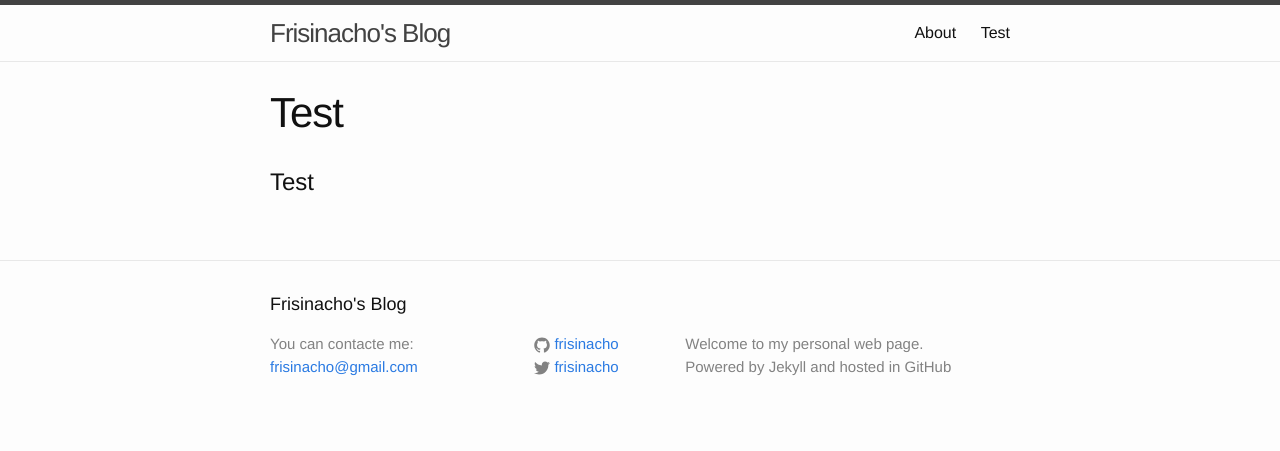
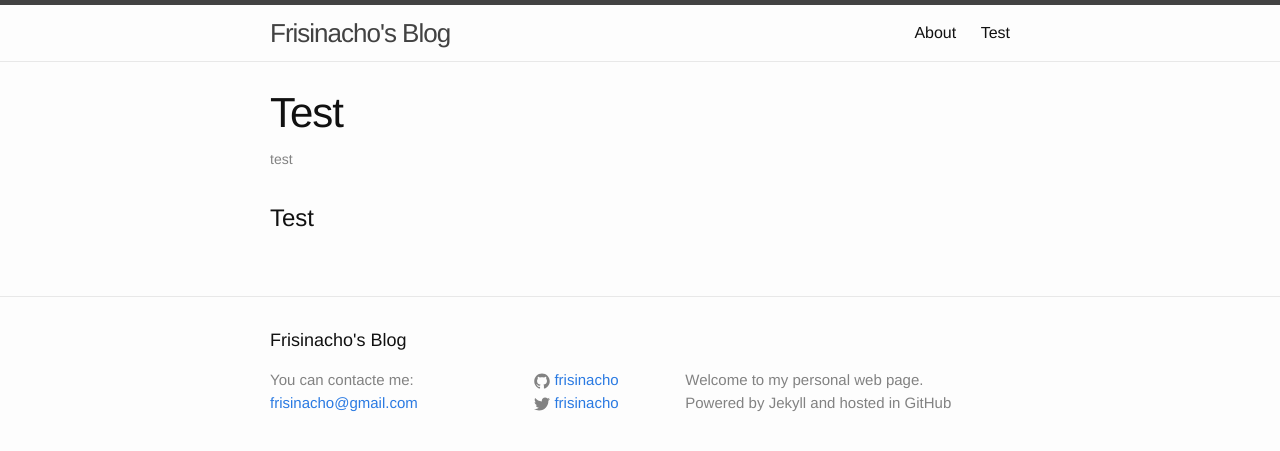
Before and after one commit to frisinacho/frisinacho.github.io, a Jekyll site: the page built from test.md, in a window 1280 px wide. Shown: the top 451 px of the page. Built offline with Jekyll 4.4.1, drawn with Linux system fonts in a browser that asks for light colours.

Commit message:
Print category inside pages

```diff
--- a/_layouts/page.html
+++ b/_layouts/page.html
@@ -5,6 +5,7 @@ layout: default
 
   <header class="post-header">
     <h1 class="post-title">{{ page.title }}</h1>
+    <p class="post-meta">{{ page.category }}</p>
   </header>
 
   <article class="post-content">
```
